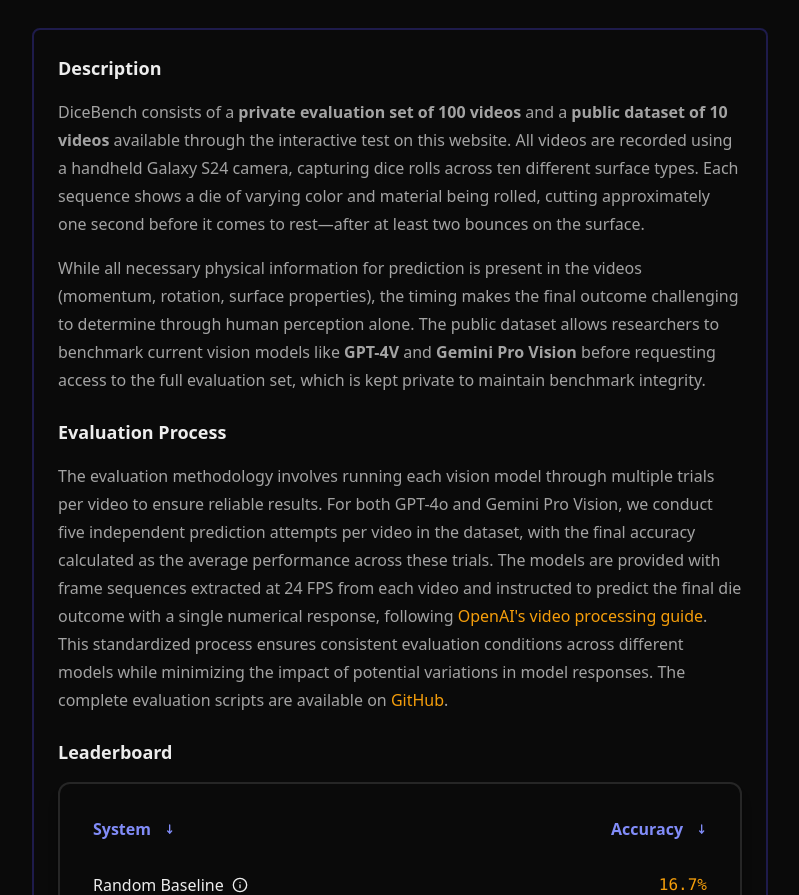
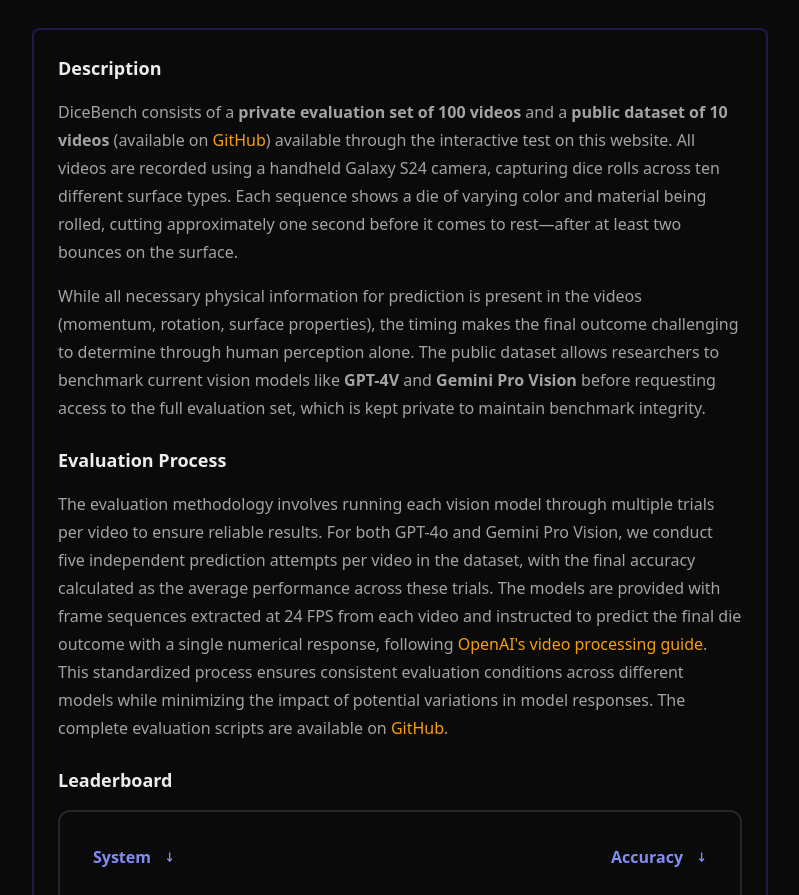
Before and after one commit to mrconter1/dice-bench, a Next.js app: page / in a window 1280 px wide. Shown: the part 2440-3335 px from the top of the page, without its empty margins (240-1039 px from the left). Built offline with nearby package versions, Linux system fonts and the light colour scheme.

Commit message:
Add link to public dataset

```diff
--- a/src/app/page.tsx
+++ b/src/app/page.tsx
@@ -158,7 +158,15 @@
               <h3 className="text-lg font-semibold">Description</h3>
               <p>
                 DiceBench consists of a <strong>private evaluation set of 100 videos</strong> and a
-                <strong> public dataset of 10 videos</strong> available through the interactive test
+                <strong> public dataset of 10 videos</strong> (available on{' '}
+                <a
+                  href="https://github.com/mrconter1/dice-bench/tree/main/public/dataset"
+                  target="_blank"
+                  rel="noopener noreferrer"
+                  className="font-medium text-accent hover:text-primary transition-colors"
+                >
+                  GitHub
+                </a>) available through the interactive test
                 on this website. All videos are recorded using a handheld Galaxy S24 camera, capturing
                 dice rolls across ten different surface types. Each sequence shows a die of varying color
                 and material being rolled, cutting approximately one second before it comes to rest—after
```
